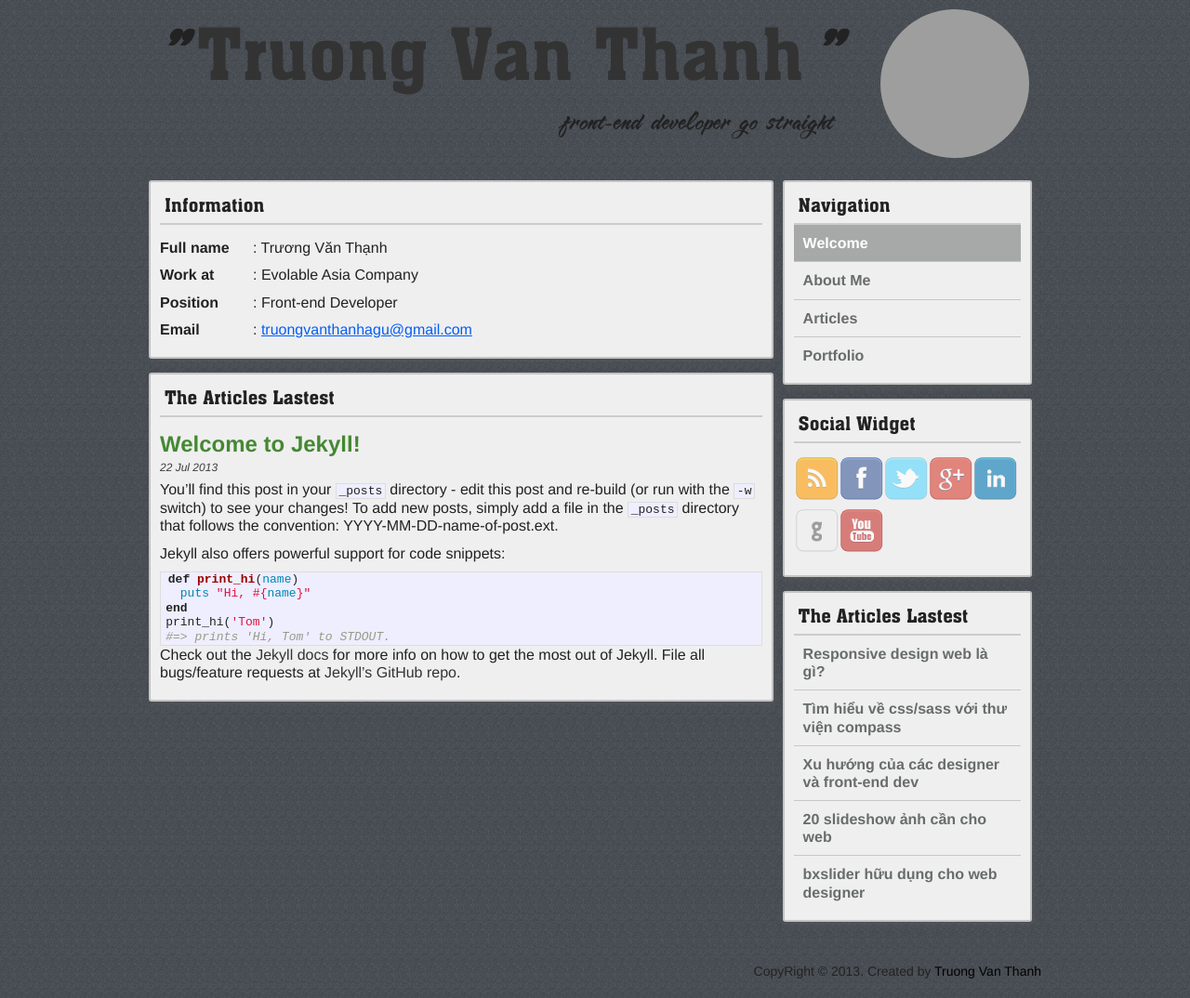
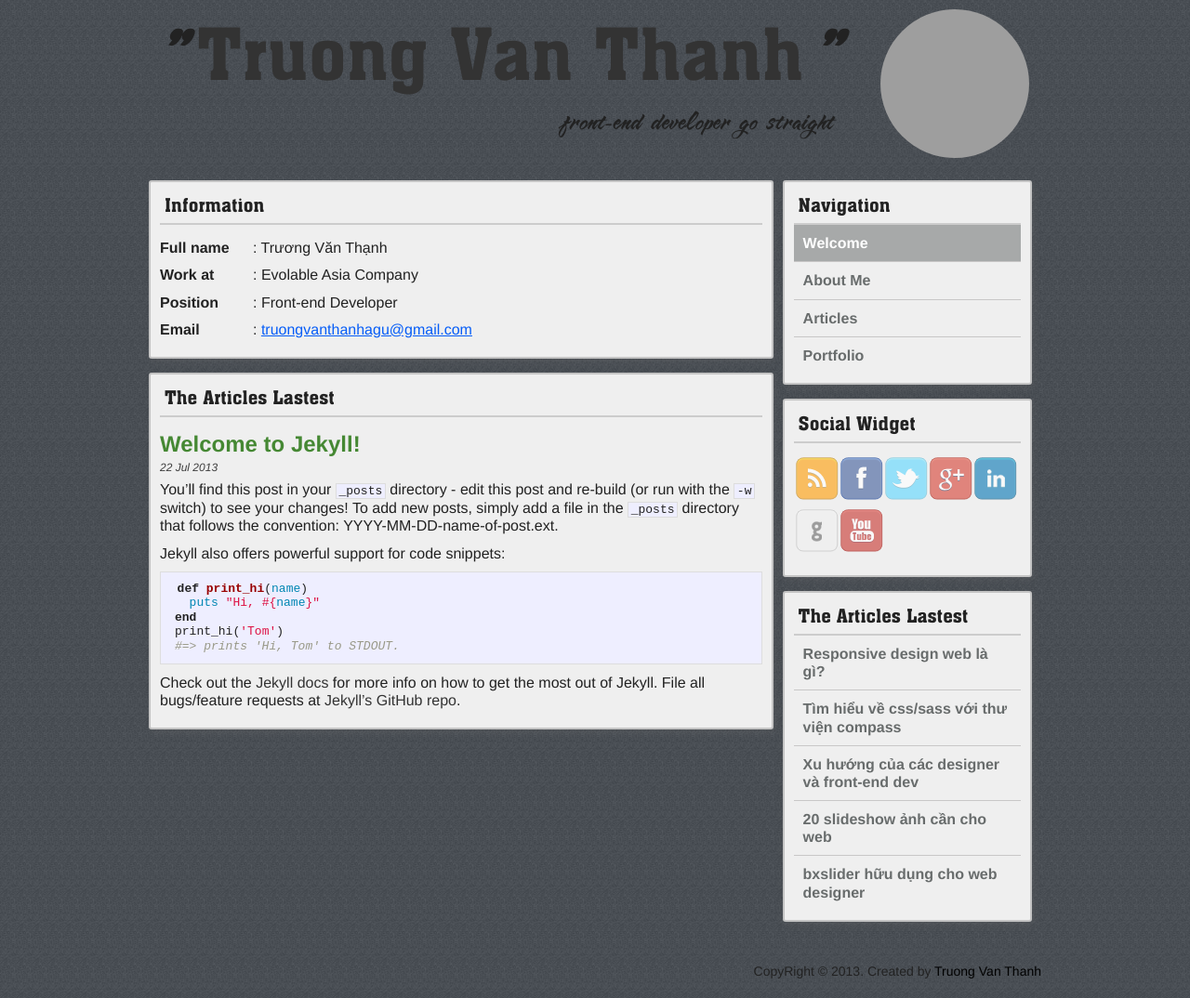
Before and after one commit to tvthanh/tvthanh.github.io, a Jekyll site: the page built from _posts/2013-07-22-welcome-to-jekyll.md, in a window 1280 px wide. Shown: the whole page at 93% size. Built offline with Jekyll 4.4.1, drawn with Linux system fonts in a browser that asks for light colours; grey boxes are pictures that could not be loaded.

Commit message:
change stylesheet

```diff
--- a/css/stylesheet.css
+++ b/css/stylesheet.css
@@ -267,7 +267,7 @@ p {
 .post pre {
   border: 1px solid #ddd;
   background-color: #eef;
-  padding: 0 .4em;
+  padding: 10px 15px;
 }
 
 /* line 144, ../sass/partials/_content.scss */
@@ -303,6 +303,7 @@ p {
 /* line 1, ../sass/partials/_syntax.scss */
 .highlight {
   background: #ffffff;
+  margin: 0 0 10px 0;
 }
 
 /* line 2, ../sass/partials/_syntax.scss */
--- a/sass/partials/_content.scss
+++ b/sass/partials/_content.scss
@@ -138,7 +138,7 @@
 .post pre {
   border: 1px solid #ddd;
   background-color: #eef;
-  padding: 0 .4em;
+  padding: 10px 15px;
 }
 
 .post ul, .post ol {
--- a/sass/partials/_syntax.scss
+++ b/sass/partials/_syntax.scss
@@ -1,4 +1,4 @@
-.highlight  { background: #ffffff; }
+.highlight  { background: #ffffff; margin: 0 0 10px 0; }
 .highlight .c { color: #999988; font-style: italic } /* Comment */
 .highlight .err { color: #a61717; background-color: #e3d2d2 } /* Error */
 .highlight .k { font-weight: bold } /* Keyword */
```
